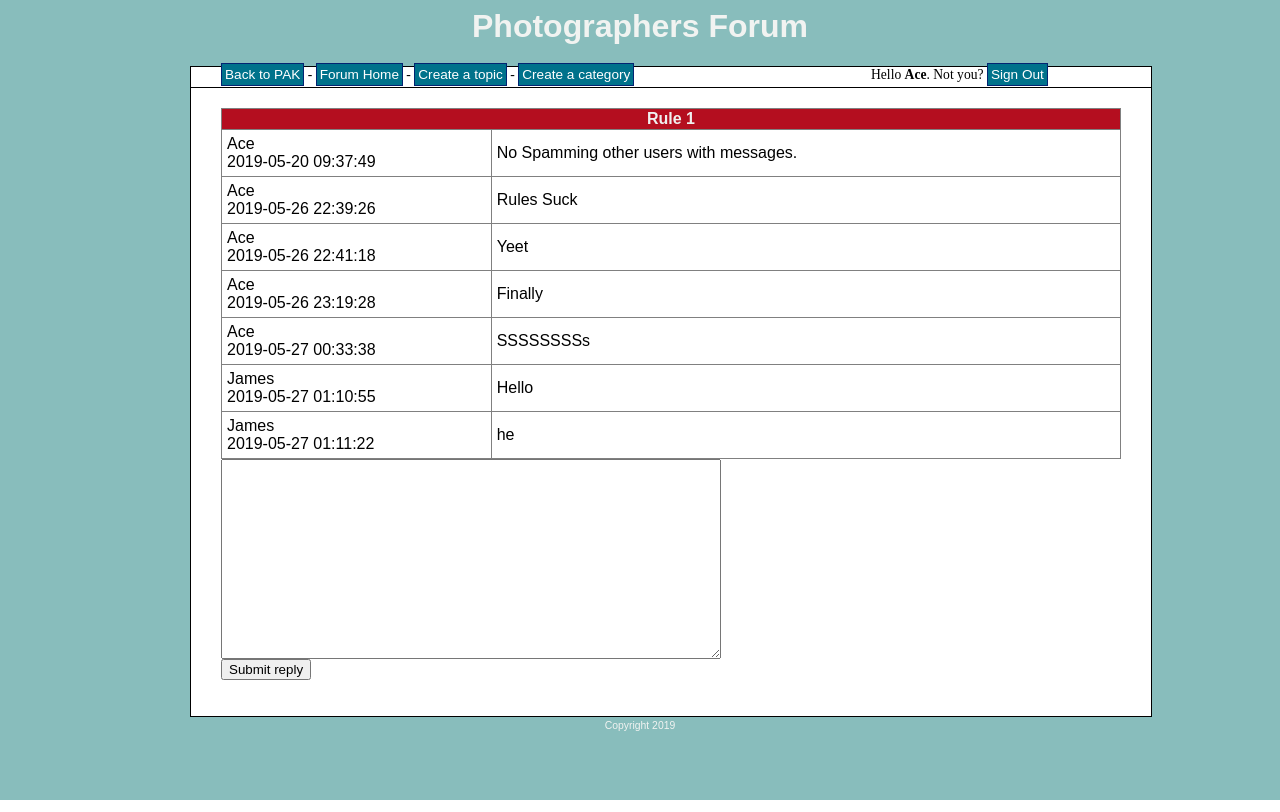
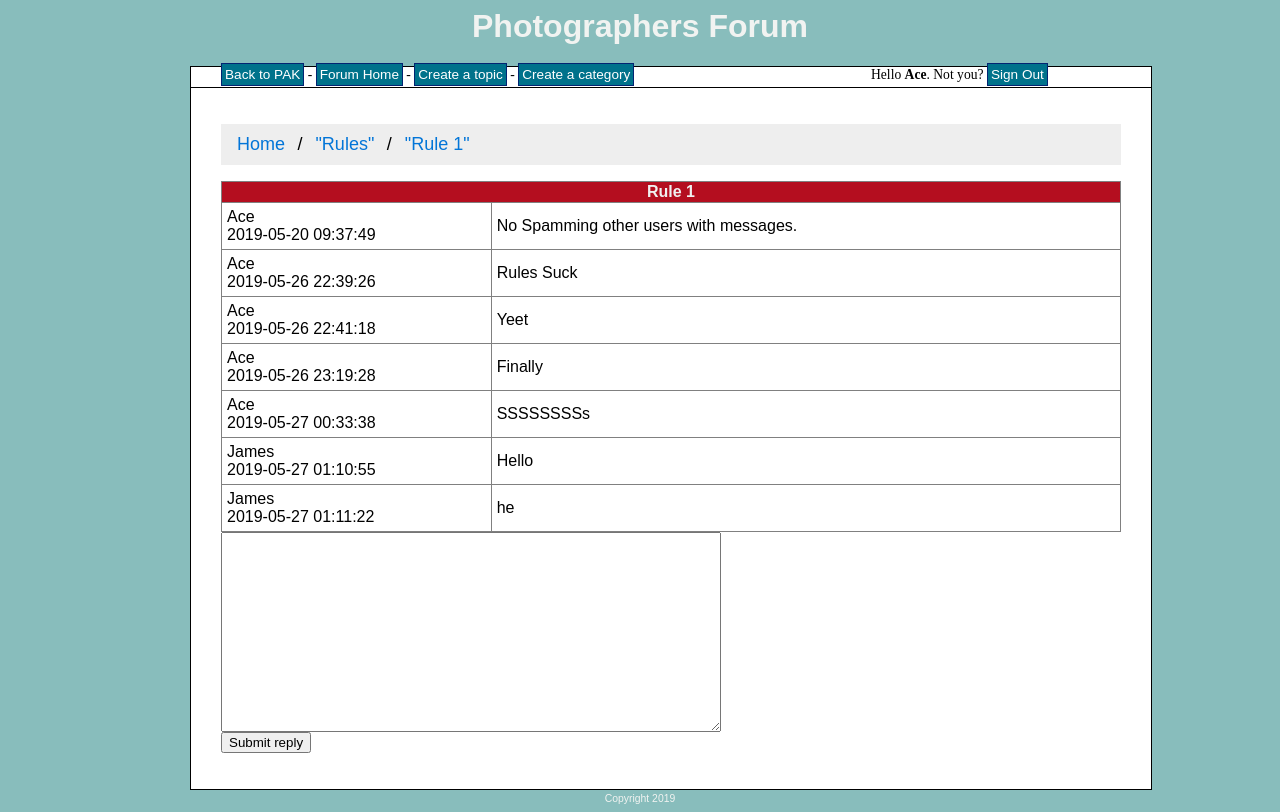
Before and after one commit to Sianwa/PAK, a PHP site: page /topic.php?id=3 in a window 1280 px wide. Run offline with PHP 8.4, Linux system fonts and the light colour scheme; a user stored in the database is signed in; data comes from the database, SQL or seed files in the repository.

Commit message:
Added Breadcrumbs
This eases navigation for users across the forum

```diff
--- a/Projo/forum/category.php
+++ b/Projo/forum/category.php
@@ -25,7 +25,13 @@ if(isset($_SESSION['signed_in'])&&$_SESSION['signed_in'] == true)
                 //display category data
                 while($row = mysqli_fetch_assoc($result))
                 {
+                    echo '
+                    <ul class="breadcrumb">
+                    <li><a href="index.php">Home</a></li>
+                    <li><a href="category.php?id='.$row['cat_id'].'">"'.$row['cat_name'].'"</a></li>
+                  </ul>';
                     echo '<h2>Topics in "' . $row['cat_name'] . '" category</h2>';
+
                 }
 
                 //do a query for the topics
--- a/Projo/forum/create_cat.php
+++ b/Projo/forum/create_cat.php
@@ -49,7 +49,7 @@ include 'header.php';
     else
     {
         //the user is not signed in
-        echo 'Sorry, you have to be <a href="/Projo/forum/signin.php">signed in</a> to create a topic.';
+        echo 'Sorry, you have to be <a href="signin.php">signed in</a> to create a topic.';
     }
 
 
--- a/Projo/forum/create_topic.php
+++ b/Projo/forum/create_topic.php
@@ -141,7 +141,7 @@ if(isset($_SESSION['signed_in']) && $_SESSION['signed_in'] == true)
 else
 {
     //the user is not signed in
-    echo 'Sorry, you have to be <a href="/Projo/forum/signin.php">signed in</a> to create a topic.';
+    echo 'Sorry, you have to be <a href="signin.php">signed in</a> to create a topic.';
 }
 
 
--- a/Projo/forum/forum.css
+++ b/Projo/forum/forum.css
@@ -124,3 +124,34 @@ textarea {
     width: 500px;
     height: 200px;
 }
+
+ul.breadcrumb {
+    padding: 10px 16px;
+    list-style: none;
+    background-color: #eee;
+  }
+
+  /* Display list items side by side */
+  ul.breadcrumb li {
+    display: inline;
+    font-size: 18px;
+  }
+
+  /* Add a slash symbol (/) before/behind each list item */
+  ul.breadcrumb li+li:before {
+    padding: 8px;
+    color: black;
+    content: "/\00a0";
+  }
+
+  /* Add a color to all links inside the list */
+  ul.breadcrumb li a {
+    color: #0275d8;
+    text-decoration: none;
+  }
+
+  /* Add a color on mouse-over */
+  ul.breadcrumb li a:hover {
+    color: #01447e;
+    text-decoration: underline;
+  }
--- a/Projo/forum/signup.php
+++ b/Projo/forum/signup.php
@@ -86,6 +86,8 @@ else
             echo '<li>' . $value . '</li>'; /* this generates a nice error list */
         }
         echo '</ul>';
+        echo '<br>
+        Click <a href="signup.php">here</a> to try again.';
     }
     else
     {
--- a/Projo/forum/topic.php
+++ b/Projo/forum/topic.php
@@ -7,12 +7,13 @@ if(isset($_SESSION['signed_in'])&&$_SESSION['signed_in'] == true)
     //the user is signed in
     if($_SERVER['REQUEST_METHOD'] != 'POST')
     {
-        $sql ="SELECT topics.topic_id,
+        $sql ="SELECT topics.topic_id, categories.cat_id, categories.cat_name,
         topics.topic_subject, posts.post_topic, posts.post_content,
         posts.post_date, posts.post_by, users.user_id,
-        users.user_name FROM posts LEFT JOIN users ON
-         posts.post_by = users.user_id INNER JOIN topics on
-         topics.topic_id = posts.post_topic
+        users.user_name FROM posts
+        LEFT JOIN users ON posts.post_by = users.user_id
+        INNER JOIN topics on topics.topic_id = posts.post_topic
+        INNER JOIN categories ON categories.cat_id = topics.topic_cat
          WHERE posts.post_topic = '" . mysqli_real_escape_string($con, $_GET['id'])."';";
         $result=mysqli_query($con,$sql);
         $data   = $result->fetch_all(MYSQLI_ASSOC);
@@ -31,11 +32,18 @@ if(isset($_SESSION['signed_in'])&&$_SESSION['signed_in'] == true)
             }
             else
             {
+
                 $count = 0;
                 $maxloop = 1;
                 //prepare the table
                 foreach($data as $row)
                 {
+                    echo '
+                    <ul class="breadcrumb">
+                    <li><a href="index.php">Home</a></li>
+                    <li><a href="category.php?id='.$row['cat_id'].'">"'.$row['cat_name'].'"</a></li>
+                    <li><a href="topic.php?id='.$row['topic_id'].'">"'.$row['topic_subject'].'"</a></li>
+                  </ul>';
                 echo  '<table border="1">
                 <tr>
                 <th colspan="2">'.$row['topic_subject'].'</th>
```
